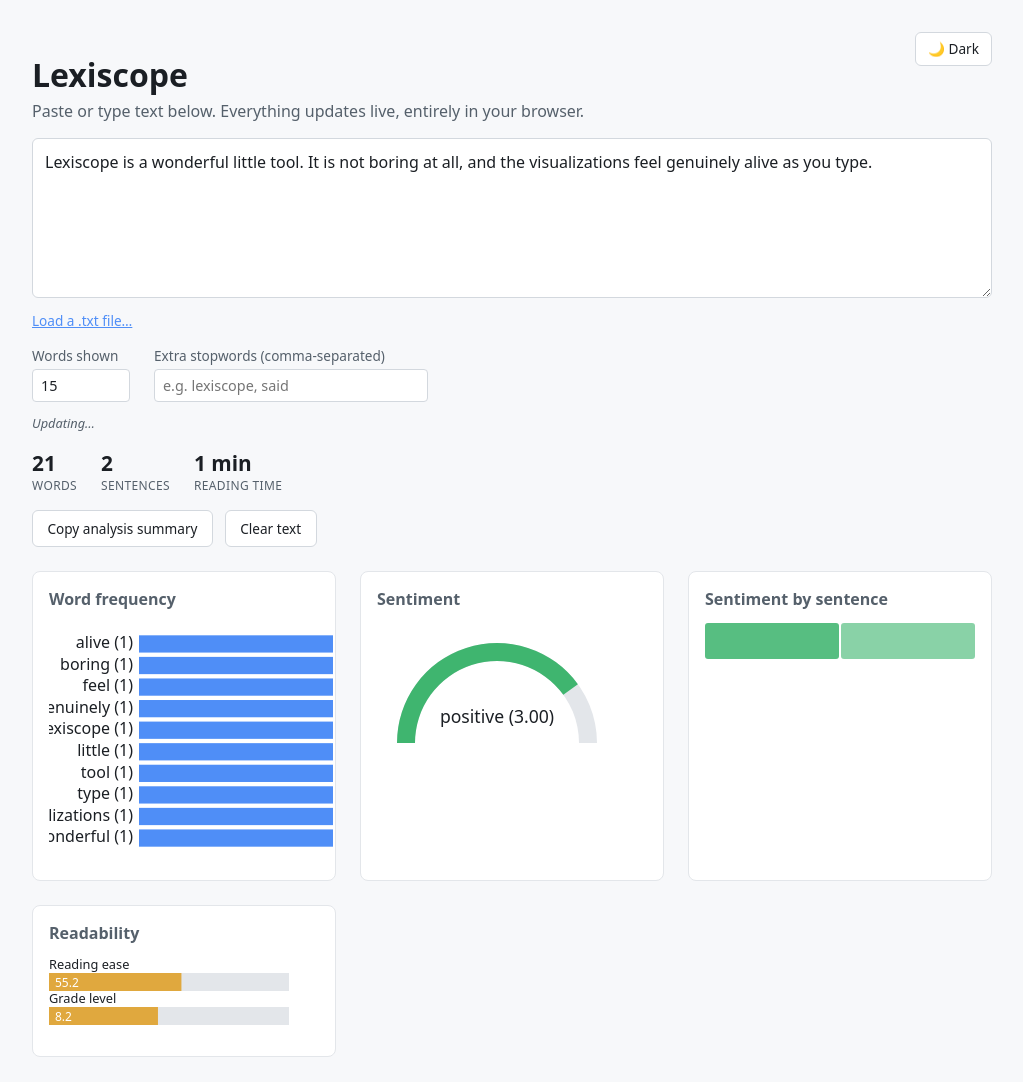
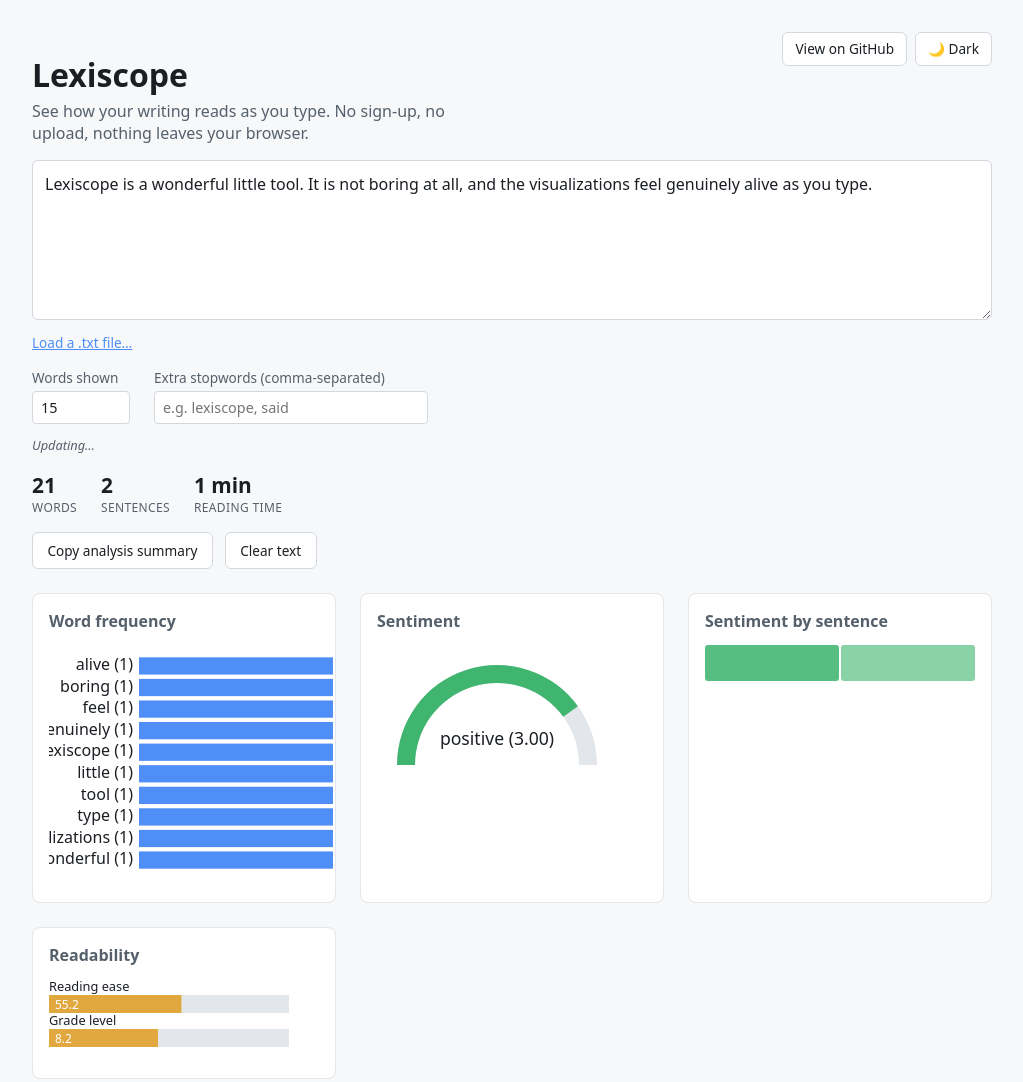
Before and after one commit to ctkrug/lexiscope, a website built with Vite: page index.html in a window 1280 px wide. Shown: the whole page, without its empty margins (128-1151 px from the left). Built offline with nearby package versions, Linux system fonts and the light colour scheme.

Commit message:
feat(ui): add tagline and GitHub link to the header
Leads the app with the "see how your writing reads as you type" promise
and a privacy note, and surfaces a persistent link back to the repo so the
deployed page markets itself. Keeps the wordmark as the H1.

```diff
--- a/index.html
+++ b/index.html
@@ -18,11 +18,20 @@
   <body>
     <main id="app">
       <header>
-        <div>
+        <div class="brand">
           <h1>Lexiscope</h1>
-          <p>Paste or type text below. Everything updates live, entirely in your browser.</p>
+          <p class="tagline">See how your writing reads as you type. No sign-up, no upload, nothing leaves your browser.</p>
         </div>
-        <button type="button" id="theme-toggle" aria-label="Toggle dark mode">🌙 Dark</button>
+        <div class="header-actions">
+          <a
+            id="github-link"
+            href="https://github.com/ctkrug/lexiscope"
+            target="_blank"
+            rel="noopener"
+            >View on GitHub</a
+          >
+          <button type="button" id="theme-toggle" aria-label="Toggle dark mode">🌙 Dark</button>
+        </div>
       </header>
       <textarea
         id="input"
--- a/src/style.css
+++ b/src/style.css
@@ -48,6 +48,14 @@ header h1 {
   margin-bottom: 0.25rem;
 }
 
+.header-actions {
+  display: flex;
+  flex-shrink: 0;
+  gap: 0.5rem;
+  align-items: center;
+}
+
+#github-link,
 #theme-toggle {
   flex-shrink: 0;
   font-family: inherit;
@@ -60,9 +68,23 @@ header h1 {
   cursor: pointer;
 }
 
+#github-link {
+  text-decoration: none;
+  white-space: nowrap;
+}
+
+#github-link:hover {
+  border-color: var(--accent);
+  color: var(--accent);
+}
+
 header p {
   margin-top: 0;
   color: var(--muted);
+}
+
+header .tagline {
+  max-width: 46ch;
 }
 
 #input {
```
